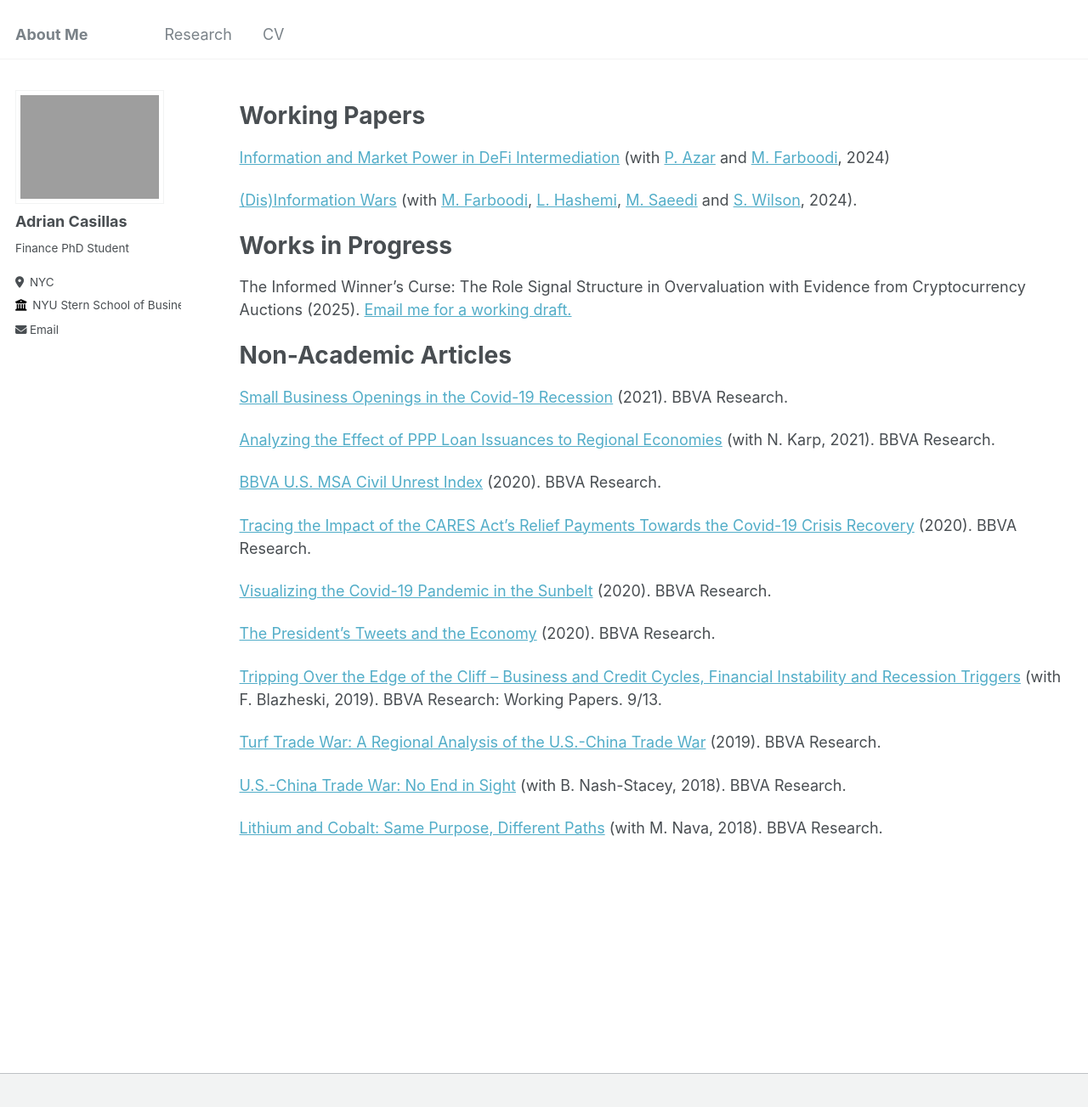
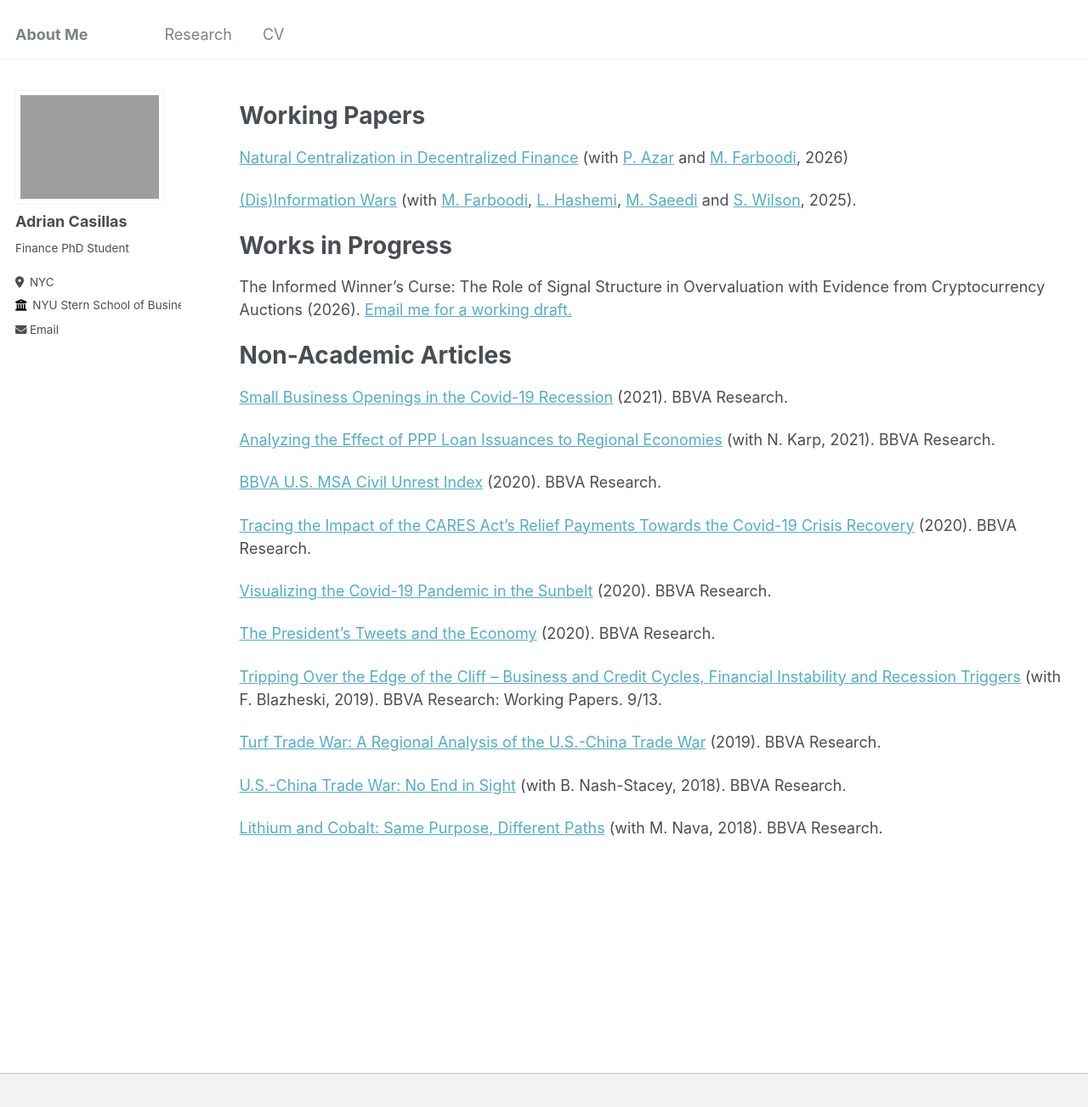
Before and after one commit to Adrian-Casillas/adrian-casillas.github.io, a Jekyll site: the page built from _pages/publications.md, in a window 1280 px wide and 1336 px high. Shown: the top 1303 px of the window at 85% size. Built offline with Jekyll 4.4.1, drawn with Linux system fonts in a browser that asks for light colours.

Commit message:
Update publications.md

```diff
--- a/_pages/publications.md
+++ b/_pages/publications.md
@@ -13,13 +13,13 @@ author_profile: true
 
 # Working Papers
 
-[Information and Market Power in DeFi Intermediation](https://www.nber.org/system/files/working_papers/w32949/w32949.pdf) (with [P. Azar](https://pabloazar.github.io/) and [M. Farboodi](https://sites.google.com/site/maryamfarboodi/home), 2024)
+[Natural Centralization in Decentralized Finance](https://drive.google.com/file/d/1r8IlYeLhaEljKNtXK7h6oenkCA0euxGF/view?pli=1) (with [P. Azar](https://pabloazar.github.io/) and [M. Farboodi](https://sites.google.com/site/maryamfarboodi/home), 2026)
 
-[(Dis)Information Wars](https://www.nber.org/system/files/working_papers/w32896/w32896.pdf) (with [M. Farboodi](https://sites.google.com/site/maryamfarboodi/home), [L. Hashemi](https://scholar.google.com/citations?user=pH199JIAAAAJ&hl=en), [M. Saeedi](https://scholar.google.com/citations?user=5qWawgkAAAAJ&hl=en) and [S. Wilson](https://scholar.google.com/citations?user=R4ICpa0AAAAJ&hl=en), 2024).
+[(Dis)Information Wars](https://www.nber.org/system/files/working_papers/w32896/w32896.pdf) (with [M. Farboodi](https://sites.google.com/site/maryamfarboodi/home), [L. Hashemi](https://scholar.google.com/citations?user=pH199JIAAAAJ&hl=en), [M. Saeedi](https://scholar.google.com/citations?user=5qWawgkAAAAJ&hl=en) and [S. Wilson](https://scholar.google.com/citations?user=R4ICpa0AAAAJ&hl=en), 2025).
 
 # Works in Progress
 
-The Informed Winner's Curse: The Role Signal Structure in Overvaluation with Evidence from Cryptocurrency Auctions (2025). [Email me for a working draft.](mailto:adriancasillas@nyu.edu)
+The Informed Winner's Curse: The Role of Signal Structure in Overvaluation with Evidence from Cryptocurrency Auctions (2026). [Email me for a working draft.](mailto:adriancasillas@nyu.edu)
 
 
 
```
